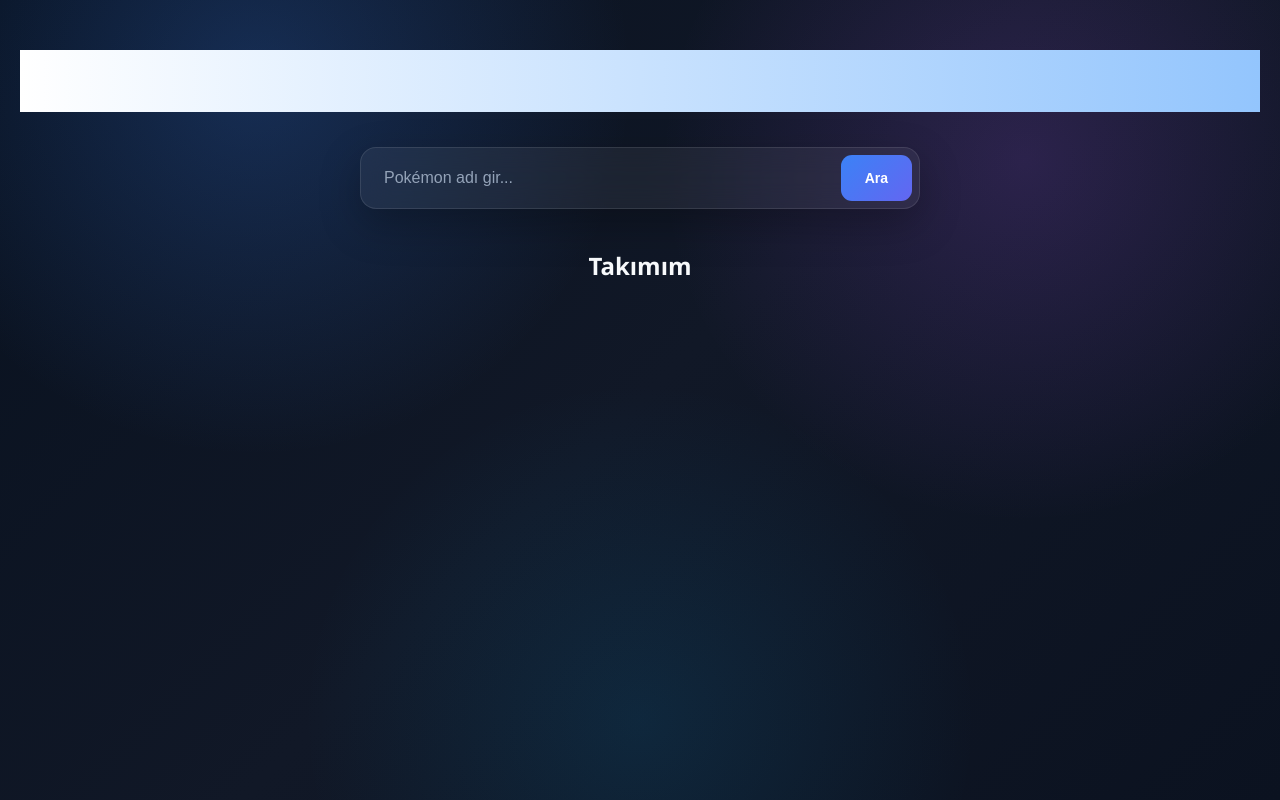
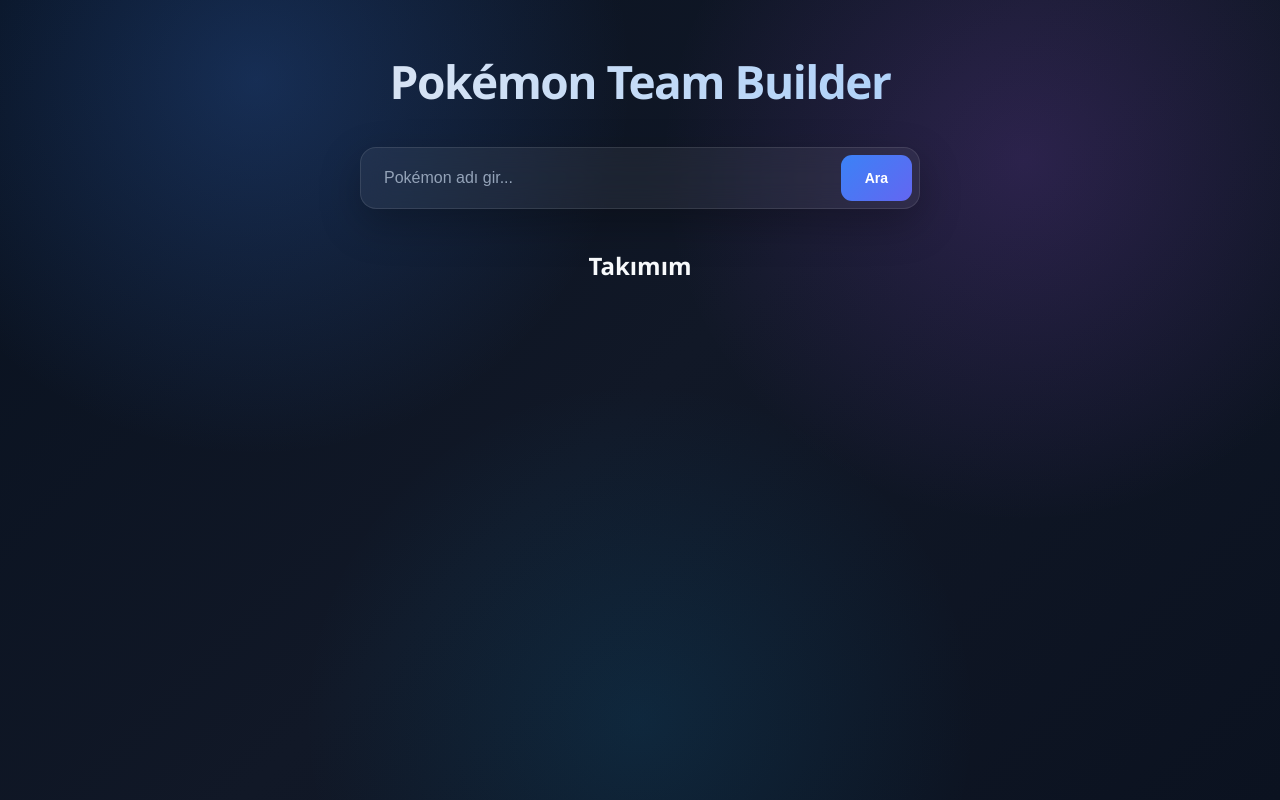
Before and after one commit to oykukaya0/calisma, a website: page public/index.html in a window 1280 px wide. Drawn offline with Linux system fonts and the light colour scheme.

Commit message:
Fix heading gradient style

```diff
--- a/public/style.css
+++ b/public/style.css
@@ -28,8 +28,9 @@ h1 {
 
     letter-spacing: -1.5px;
 
-    background: linear-gradient(90deg, #ffffff, #93c5fd);
-
+    background: linear-gradient(90deg, #f4f0f0, #93c5fd);
+    -webkit-background-clip: text;
+    background-clip: text;
     -webkit-text-fill-color: transparent;
 }
 
```
